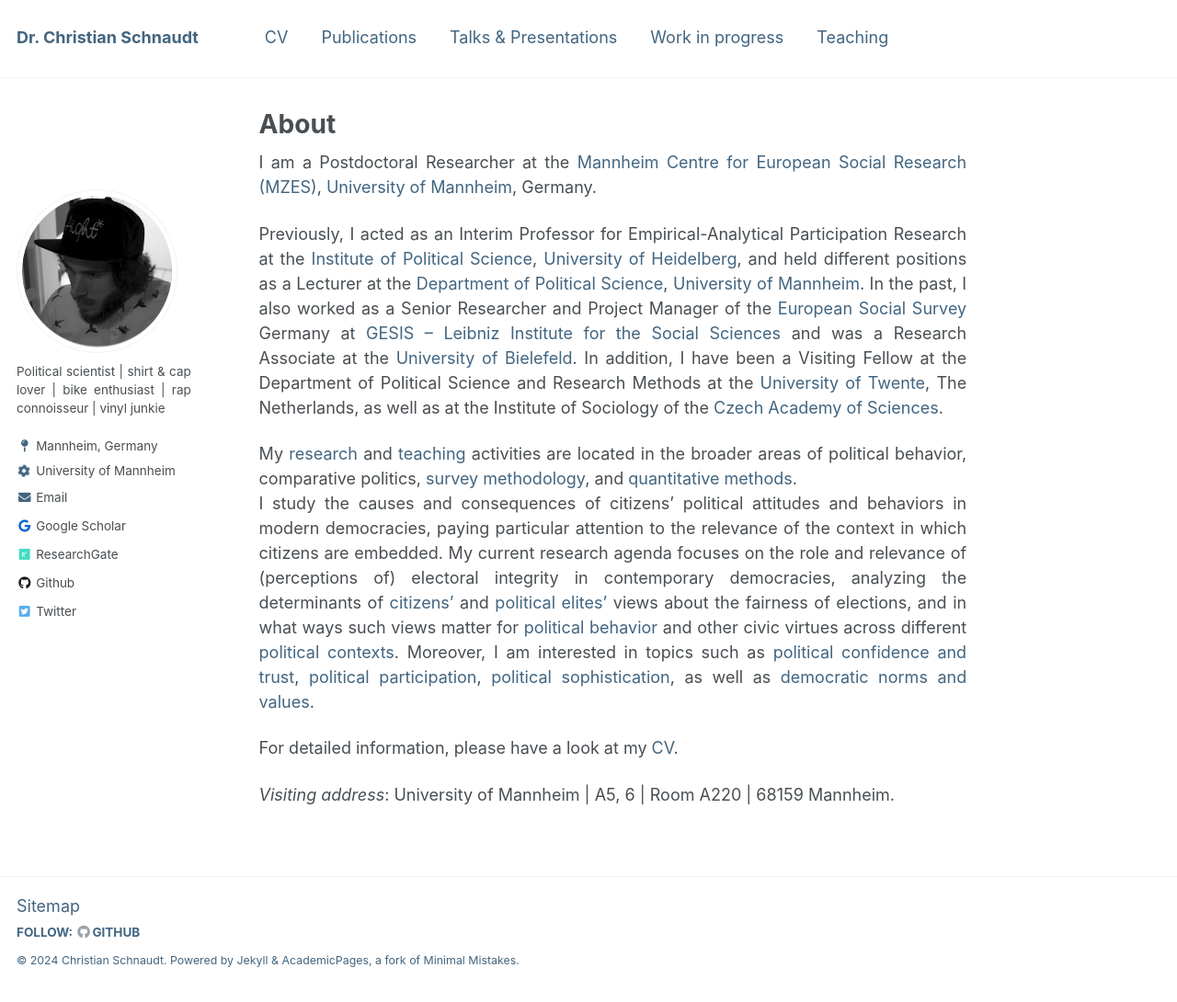
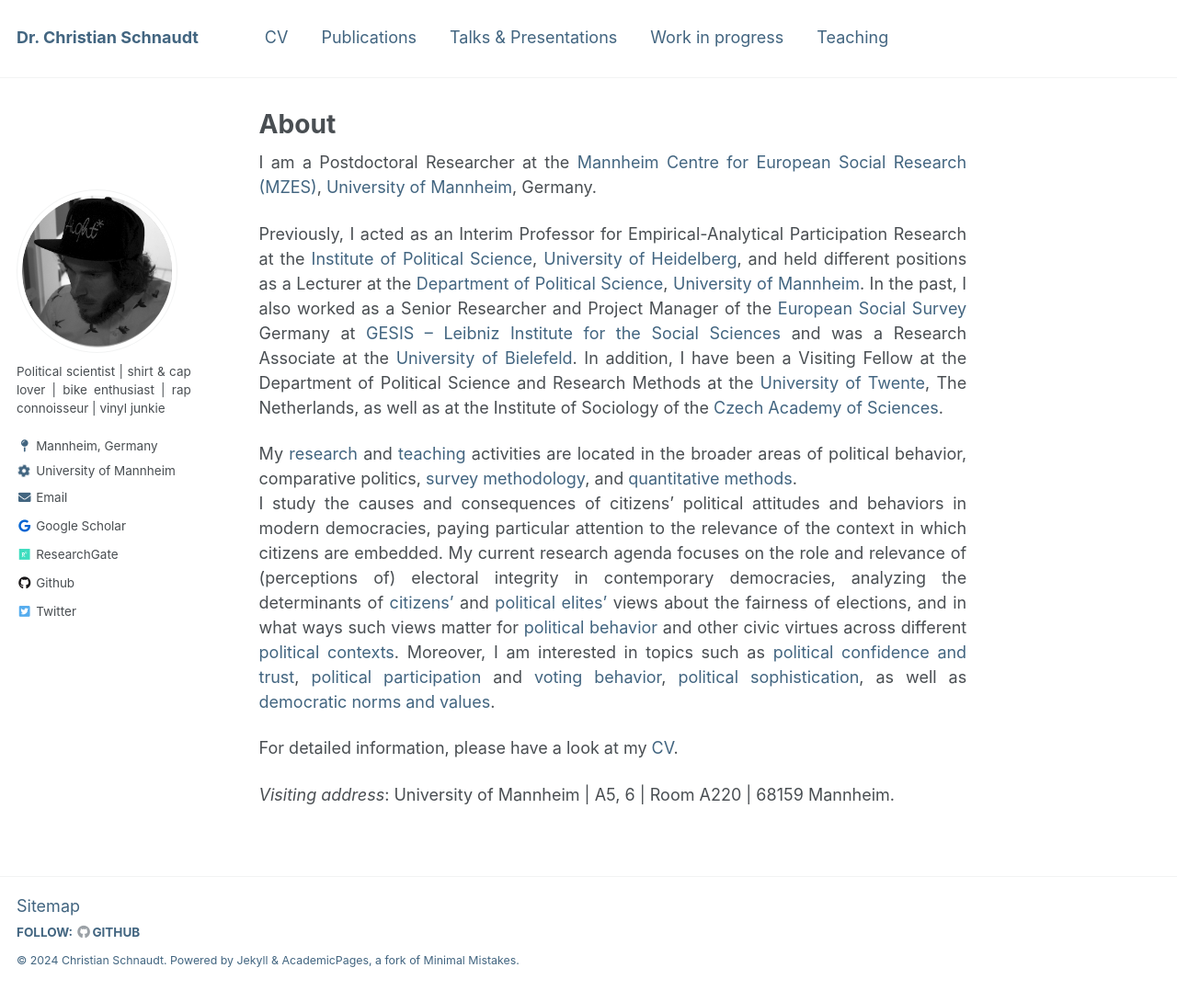
Before and after one commit to cschnaudt/cschnaudt.github.io, a Jekyll site: the page built from _pages/about.md, in a window 1280 px wide and 1090 px high. Shown: the whole window at 92% size. Built offline with Jekyll 4.4.1, drawn with Linux system fonts in a browser that asks for light colours.

Commit message:
Update about.md

```diff
--- a/_pages/about.md
+++ b/_pages/about.md
@@ -13,7 +13,7 @@
 Previously, I acted as an Interim Professor for Empirical-Analytical Participation Research at the [Institute of Political Science](https://www.uni-heidelberg.de/politikwissenschaften/){:target="_ blank"}, [University of Heidelberg](https://www.uni-heidelberg.de/en){:target="_ blank"}, and held different positions as a Lecturer at the [Department of Political Science](https://www.sowi.uni-mannheim.de/en/research/political-science/){:target="_ blank"}, [University of Mannheim](https://www.uni-mannheim.de/en/){:target="_ blank"}. In the past, I also worked as a Senior Researcher and Project Manager of the [European Social Survey](https://www.europeansocialsurvey.org/){:target="_ blank"} Germany at [GESIS -- Leibniz Institute for the Social Sciences](https://www.gesis.org){:target="_ blank"} and was a Research Associate at the [University of Bielefeld](https://www.uni-bielefeld.de/(en)/soz/){:target="_ blank"}. In addition, I have been a Visiting Fellow at the Department of Political Science and Research Methods at the [University of Twente](https://www.utwente.nl/en/){:target="_ blank"}, The Netherlands, as well as at the Institute of Sociology of the [Czech Academy of Sciences](https://www.avcr.cz/en/){:target="_ blank"}.
 
 My [research](https://cschnaudt.github.io/publications/) and [teaching](https://cschnaudt.github.io/teaching/) activities are located in the broader areas of political behavior, comparative politics, [survey methodology](https://doi.org/10.1093/poq/nfab039){:target="_ blank"}, and [quantitative methods](https://rd.springer.com/chapter/10.1007/978-3-658-30237-5_7){:target="_ blank"}.
-I study the causes and consequences of citizens' political attitudes and behaviors in modern democracies, paying particular attention to the relevance of the context in which citizens are embedded. My current research agenda focuses on the role and relevance of (perceptions of) electoral integrity in contemporary democracies, analyzing the determinants of [citizens'](https://www.sciencedirect.com/science/article/pii/S0261379423000331){:target="_ blank"} and [political elites'](https://www.sciencedirect.com/science/article/pii/S0261379423000768){:target="_ blank"} views about the fairness of elections, and in what ways such views matter for [political behavior](https://link.springer.com/article/10.1007/s11615-022-00403-9){:target="_ blank"} and other civic virtues across different [political contexts](https://doi.org/10.5771/9783748915553-485){:target="_ blank"}.  Moreover, I am interested in topics such as [political confidence and trust](https://www.springer.com/us/book/9783319894317){:target="_ blank"}, [political participation](https://doi.org/10.12758/mda.2017.12){:target="_ blank"}, [political sophistication](https://rd.springer.com/chapter/10.1007/978-3-658-30492-8_5){:target="_ blank"}, as well as [democratic norms and values](https://doi.org/10.1177%2F02633957211031799){:target="_ blank"}.
+I study the causes and consequences of citizens' political attitudes and behaviors in modern democracies, paying particular attention to the relevance of the context in which citizens are embedded. My current research agenda focuses on the role and relevance of (perceptions of) electoral integrity in contemporary democracies, analyzing the determinants of [citizens'](https://www.sciencedirect.com/science/article/pii/S0261379423000331){:target="_ blank"} and [political elites'](https://www.sciencedirect.com/science/article/pii/S0261379423000768){:target="_ blank"} views about the fairness of elections, and in what ways such views matter for [political behavior](https://link.springer.com/article/10.1007/s11615-022-00403-9){:target="_ blank"} and other civic virtues across different [political contexts](https://doi.org/10.5771/9783748915553-485){:target="_ blank"}.  Moreover, I am interested in topics such as [political confidence and trust](https://www.springer.com/us/book/9783319894317){:target="_ blank"}, [political participation](https://doi.org/10.12758/mda.2017.12){:target="_ blank"} and [voting behavior](http://dx.doi.org/10.1093/ijpor/edac034){:target="_ blank"}, [political sophistication](https://rd.springer.com/chapter/10.1007/978-3-658-30492-8_5){:target="_ blank"}, as well as [democratic norms and values](https://doi.org/10.1177%2F02633957211031799){:target="_ blank"}.
 
 For detailed information, please have a look at my [CV](https://cschnaudt.github.io/cv/).
 
```
